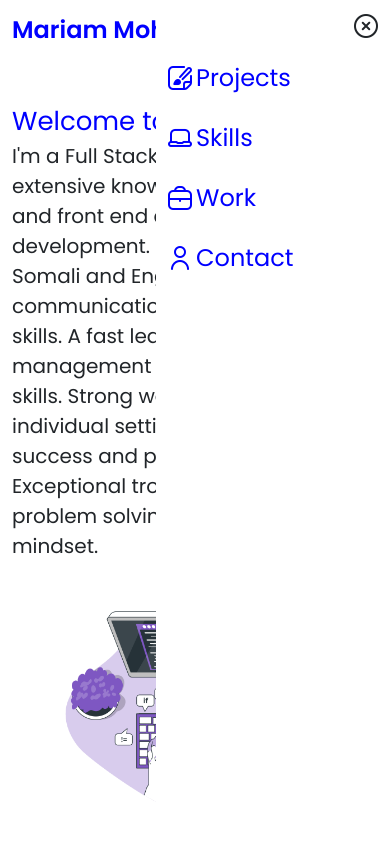
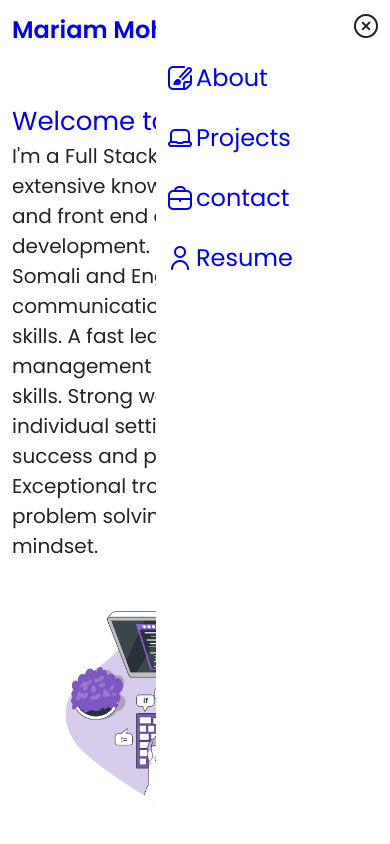
Before and after one commit to Mimimoha/React-Portfolio, a React (Create React App) app: page / in a window 390 px wide. Both pictures are taken after a click on the element 366 px from the left and 30 px from the top of the page. Shown: the top 844 px of the page. Built offline with nearby package versions, Linux system fonts and the light colour scheme.

Commit message:
mobile routes fixed

```diff
--- a/src/components/header/mobile/index.js
+++ b/src/components/header/mobile/index.js
@@ -7,23 +7,23 @@ function Mobile({ isOpen, setIsOpen}) {
       <i class="fi-rr-cross-circle"></i>
     </div>
     <div className="mobile-option">
-    <a href="#projects" >
-          <i class="fi-rr-edit-alt option-icon"></i>Projects
+    <a href="/" >
+          <i class="fi-rr-edit-alt option-icon"></i>About
         </a>
     </div>
     <div className="mobile-option">
-        <a href="#skills">
-        <i class="fi-rr-laptop option-icon"></i>Skills
+        <a href="projects">
+        <i class="fi-rr-laptop option-icon"></i>Projects
         </a>
     </div>
     <div className="mobile-option">
-        <a href="#work">
-        <i class="fi-rr-briefcase option-icon"></i>Work
+        <a href="contact">
+        <i class="fi-rr-briefcase option-icon"></i>contact
         </a>
     </div>
     <div className="mobile-option">
-        <a href="#contact">
-        <i class="fi fi-rr-user option-icon"></i>Contact
+        <a href="/MariamMohamed.pdf" download>
+        <i class="fi fi-rr-user option-icon"></i>Resume
         </a>
     </div>
   </div>
```
